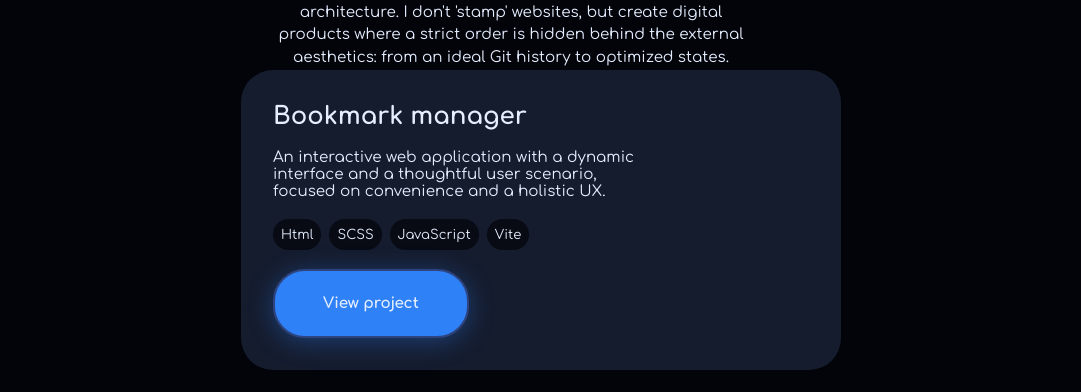
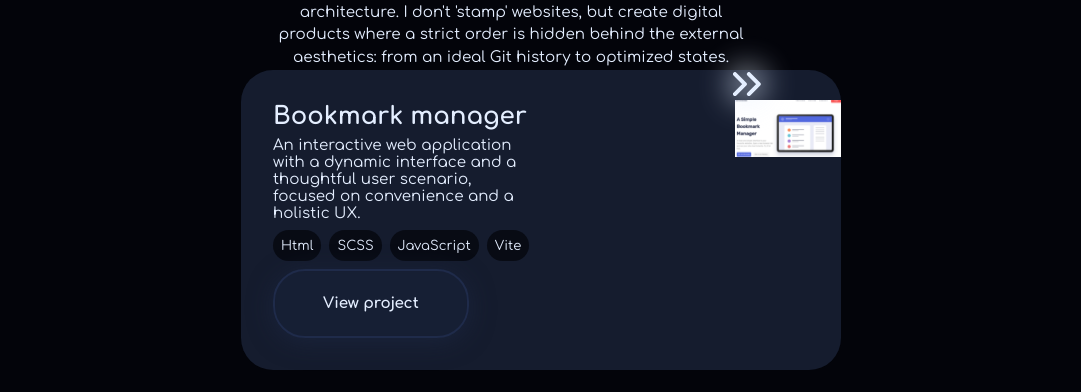
Before and after one commit to Leccon1/eternity-portfolio, a React (Vite) app: page / in a window 1280 px wide. Shown: the part 1205-1597 px from the top of the page, without its empty margins (99-1180 px from the left). Built offline with nearby package versions, Linux system fonts and the light colour scheme.

Commit message:
feat: added markup previewPanel: - ArrowButton component - image container

```diff
--- a/src/components/common/ProjectsCard/ProjectsCard.jsx
+++ b/src/components/common/ProjectsCard/ProjectsCard.jsx
@@ -1,5 +1,7 @@
+import ArrowButton from '@common/ArrowButton/ArrowButton'
 import NavButton from '@common/NavButton/NavButton'
 import TechStack from '@common/TechStack/TechStack'
+import bookmarkManagerPreview from '@images/previewProjects/bookmark-manager-preview.svg'
 
 import styles from './projectsCard.module.scss'
 
@@ -15,10 +17,18 @@ const ProjectsCard = () => {
 
         <TechStack items={['Html', 'SCSS', 'JavaScript', 'Vite']} className={styles.techStack} />
 
-        <NavButton variant="primary">View project</NavButton>
+        <NavButton variant="secondary">View project</NavButton>
       </div>
 
       <div className={styles.spacer}></div>
+
+      <div className={styles.previewPanel}>
+        <ArrowButton direction="right" className={styles.arrowButton} onClick={() => {}} />
+
+        <div className={styles.previewPanel__image}>
+          <img src={bookmarkManagerPreview} alt="Bookmark manager preview" />
+        </div>
+      </div>
     </div>
   )
 }
```
